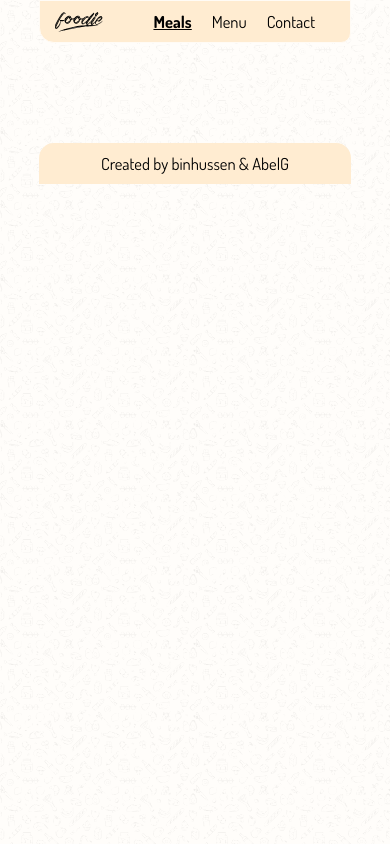
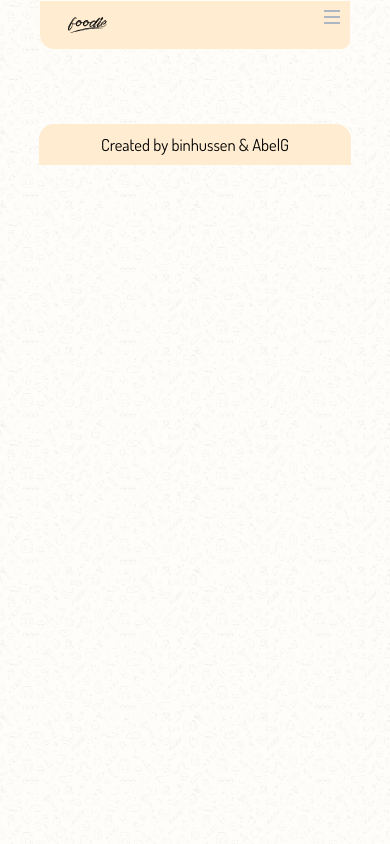
Before and after one commit to binhussen/foodie, a website built with webpack: page src/template.html in a window 390 px wide. Built offline with nearby package versions, Linux system fonts and the light colour scheme; no server answers.

Commit message:
Add Huberger for Mobile

```diff
--- a/src/index.js
+++ b/src/index.js
@@ -12,8 +12,15 @@ window.onload = async () => {
 	await loadDataFromAPI();
 	meal.countMeals();
 };
+const openMenu = () => {
+	const hamburger = document.querySelector('.hamburger');
+	hamburger.classList.toggle('active');
+};
 
 document.addEventListener('click', (e) => {
+	if (e.target.matches('.hamburger')) {
+		openMenu();
+	}
 	if (!e.target.matches('.like-btn')) {
 		return;
 	}
--- a/src/styles.css
+++ b/src/styles.css
@@ -25,14 +25,24 @@ a {
 	text-decoration: none;
 }
 
-nav {
+header.header {
+	display: flex;
+	justify-content: space-between;
+	border: 1px solid hsl(35, 100%, 98%);
+	background-color: #ffecd1;
+	border-radius: 0 0 10px 15px;
+	padding: 16px 15px;
+	margin-bottom: 24px;
+}
+
+.nav {
 	display: flex;
 	justify-content: flex-start;
-  border: 1px solid hsl(35, 100%, 98%);
-  padding: 10px 15px;
-  margin-bottom: 50px;
-  background-color: #ffecd1;
-  border-radius: 0 0 10px 15px;
+	padding: 0 15px;
+}
+
+.hamburger {
+	display: none;
 }
 
 .logo-container {
@@ -280,4 +290,45 @@ textarea {
 	.comment-pop-up .item-img {
 		margin-top: 30px;
 	}
+
+	.logo-container {
+		width: 64px;
+		height: 16px;
+		background: url(../images/logo.svg) center no-repeat;
 	}
+
+	.nav {
+		display: none;
+	}
+
+	.hamburger {
+		display: flex;
+		flex-direction: column;
+		gap: 4px;
+		position: absolute;
+		cursor: pointer;
+		background-color: transparent;
+		border: none;
+		right: 3rem;
+		transform: translateY(-50%);
+		z-index: 1;
+	}
+
+	.bar {
+		width: 1rem;
+		border: 1px solid #acb7c3;
+		transition: 0.6s ease;
+	}
+
+	.hamburger.active .bar:nth-of-type(1) {
+		transform: translateY(6.3px) rotate(45deg);
+	}
+
+	.hamburger.active .bar:nth-of-type(2) {
+		opacity: 0;
+	}
+
+	.hamburger.active .bar:nth-of-type(3) {
+		transform: translateY(-6.3px) rotate(-45deg);
+	}
+}
--- a/src/template.html
+++ b/src/template.html
@@ -20,9 +20,9 @@
 		<title>Document</title>
 	</head>
 	<body>
-		<header class="container">
-			<nav>
-				<a href="#home" class="logo-container"></a>
+		<header class="container header">
+			<a href="#home" class="logo-container"></a>
+			<nav class="nav">
 				<ul class="nav-links">
 					<li>
 						<a href="#">Meals <span class="item-amount"></span></a>
@@ -31,6 +31,11 @@
 					<li><a href="#">Contact</a></li>
 				</ul>
 			</nav>
+			<button type="button" class="hamburger">
+				<span class="bar"></span>
+				<span class="bar"></span>
+				<span class="bar"></span>
+			</button>
 		</header>
 		<main class="container" id="home">
 			<section class="cards-container"></section>
```
Lines whose indentation alone changed are shown as unchanged.
